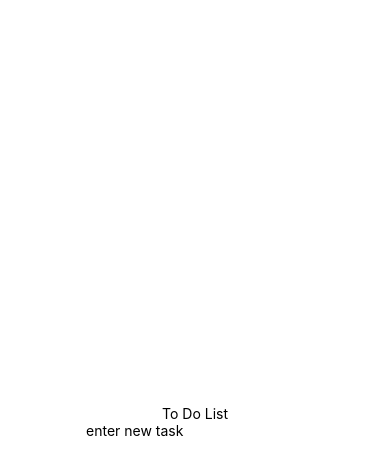
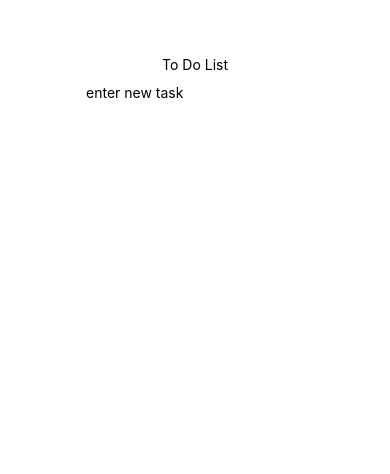
Before and after one commit to dtom90/ToDo-ReactNative, a React Native app: screen / in a window 390 px wide. Shown: the top 474 px of the page. Built offline with nearby package versions, Linux system fonts and the light colour scheme.

Commit message:
Cleaned up layout with sections and SafeAreaView

```diff
--- a/App.js
+++ b/App.js
@@ -1,5 +1,5 @@
 import React from 'react';
-import { StyleSheet, Text, TextInput, View } from 'react-native';
+import { StyleSheet, SafeAreaView, View, TextInput, Text  } from 'react-native';
 
 export default class App extends React.Component {
   constructor(props) {
@@ -11,40 +11,65 @@ export default class App extends React.Component {
   }
 
   addTask = (newTask) => {
+    const numTasks = this.state.tasks.length;
     this.setState({
-      tasks: this.state.tasks.concat([newTask]),
+      tasks: this.state.tasks.concat([{
+        id: numTasks,
+        name: newTask
+      }]),
       newTask: ''
     });
   };
 
   taskList = (arr) => {
     return arr.map(task =>
-      <Text>{task}</Text>
+      <Text key={task.id}>{task.name}</Text>
     )
   };
 
   render() {
     return (
-      <View style={styles.container}>
+      <SafeAreaView style={styles.container}>
+
+        <View style={styles.headerSection}>
           <Text>To Do List</Text>
           <TextInput
+            style={styles.textInput}
             placeholder="enter new task"
             returnKeyType='done'
             value={this.state.newTask}
             onChangeText={newTask => this.setState({newTask})}
             onSubmitEditing={event => this.addTask(event.nativeEvent.text)}
           />
+        </View>
+
+        <View style={styles.tasksSection}>
           {this.taskList(this.state.tasks)}
         </View>
+
+      </SafeAreaView>
     );
   }
 }
 
 const styles = StyleSheet.create({
+
   container: {
     flex: 1,
-    backgroundColor: '#fff',
+    backgroundColor: '#fff'
+  },
+
+  headerSection: {
+    flex: 1,
     alignItems: 'center',
     justifyContent: 'center',
   },
+
+  textInput: {height: 40},
+
+  tasksSection: {
+    flex: 4,
+    alignItems: 'center',
+  }
+
 });
```
Lines whose indentation alone changed are shown as unchanged.
